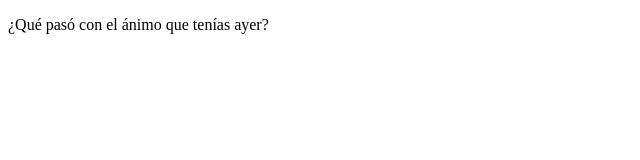
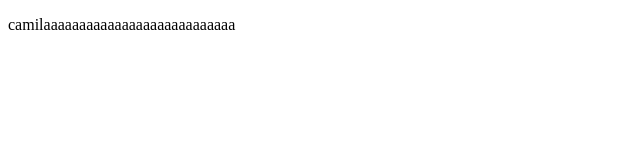
Before and after one commit to camivelez31/proyectoDemoCursoPrework, a plain HTML site: page index.html in a window 1280 px wide. Shown: the full height of the page, 0-640 px from the left. Drawn offline with Linux system fonts and the light colour scheme.

```diff
--- a/index.html
+++ b/index.html
@@ -7,6 +7,6 @@
     <title>Hola Mundo</title>
 </head>
 <body>
-    <p>¿Qué pasó con el ánimo que tenías ayer?</p>
+    <p>camilaaaaaaaaaaaaaaaaaaaaaaaaaaa</p>
 </body>
 </html>
```
